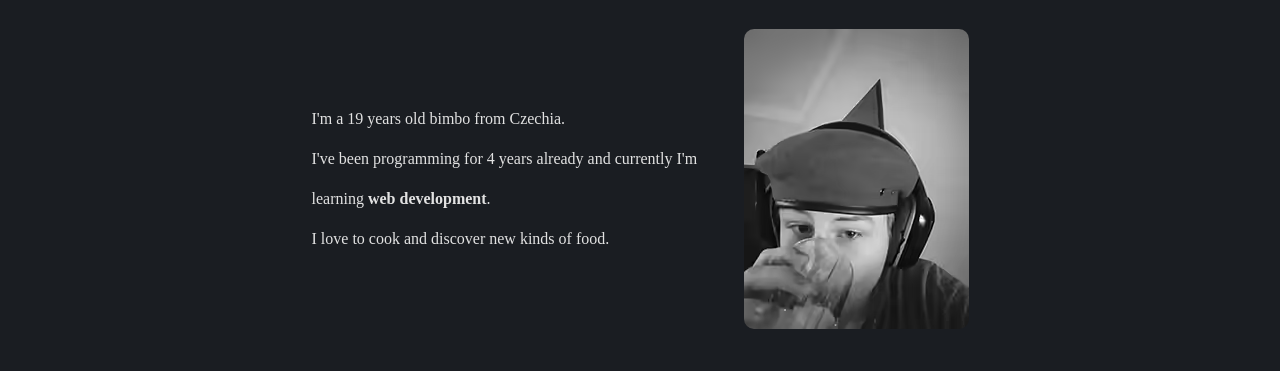
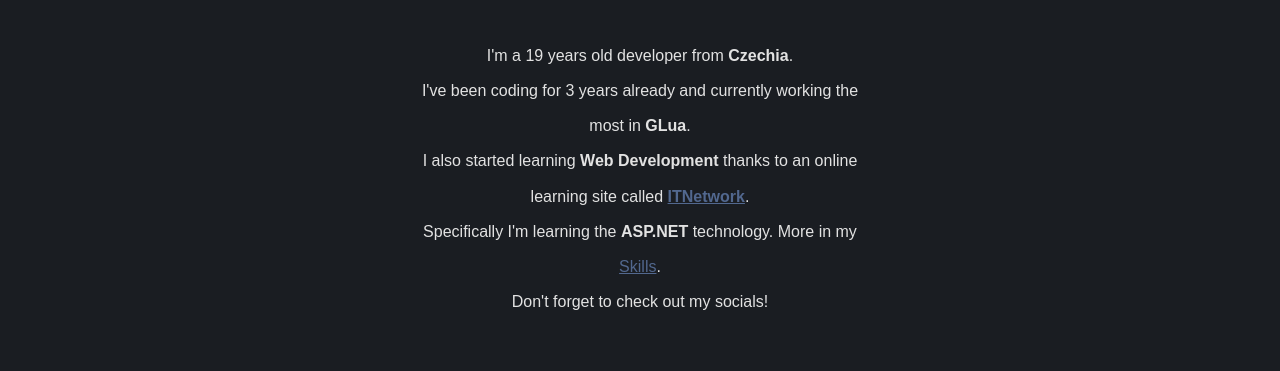
Before and after one commit to TomsBack/TomsBack.github.io, a plain HTML site: page index.html in a window 1280 px wide. Shown: the part 250-621 px from the top of the page. Drawn offline with Linux system fonts and the light colour scheme; a web font is replaced by a local one.

Commit message:
Improved site, optimized images, new favicon

```diff
--- a/index.html
+++ b/index.html
@@ -8,7 +8,7 @@
         <meta name="author" content="El Tomlino">
 
         <link rel="stylesheet" href="style.css">
-        <link rel="shortcut icon" href="images/favicon.png" type="image/x-icon">
+        <link rel="shortcut icon" href="favicon.ico" type="image/x-icon">
         <title>Me</title>
     </head>
 
@@ -35,10 +35,14 @@
                 <h2 class="title">About Me</h2>
             </header>
 
-            <section>
-                <p>I'm a 19 years old bimbo from Czechia.<br>I've been programming for 4 years already and currently I'm learning <strong>web development</strong>.<br>I love to cook and discover new kinds of food.</p>
-                <img src="images/me.avif" alt="Photo of me">
-
+            <section class="about-me">
+                <p>
+                    I'm a 19 years old developer from <strong>Czechia</strong>.<br>
+                    I've been coding for 3 years already and currently working the most in <strong>GLua</strong>.<br>
+                    I also started learning <strong>Web Development</strong> thanks to an online learning site called <strong><a href="https://www.itnetwork.cz/">ITNetwork</a></strong>.<br>
+                    Specifically I'm learning the <strong>ASP.NET</strong> technology. More in my <a href="skills.html">Skills</a>.<br>
+                    Don't forget to check out my socials!
+                </p>
             </section>
 
             <nav class="nav socials">
--- a/style.css
+++ b/style.css
@@ -83,7 +83,7 @@ body {
     display: flex;
     flex-direction: column;
 
-    font-family: Montserrat-Medium;
+    font-family: Montserrat-Medium, Arial, Helvetica, sans-serif;
     color: var(--font-color);
     background-color: var(--main-bg-color);
 }
@@ -202,30 +202,28 @@ a {
 
 .main-body section {
     display: flex;
+    flex-direction: column;
     justify-content: center;
     align-items: center;
 
-    gap: 2rem;
-}
+    padding: 2rem 0 2rem 0;
 
-.main-body section > img {
-    max-width: 225px;
-
-    aspect-ratio: 0.75;
-
-    filter: grayscale(1);
-    border-radius: 10px;
-
-    animation: appear-from-right 1s ease-in-out;
+    gap: 1rem;
 }
 
 .main-body > section > p {
-    animation: appear-from-left 1s ease-in-out;
+    text-align: center;
+    animation: appear 1s ease-in-out;
 }
 
 .main-body p {
     max-width: 50ch;
-    line-height: 2.5rem;
+    line-height: 2.2rem;
+}
+
+.about-me a {
+    color: #52688f;
+    text-decoration: underline solid
 }
 
 .socials {
@@ -348,6 +346,7 @@ a {
 .projects-card {
     display: flex;
     flex-wrap: wrap;
+    align-items: center;
     gap: 3rem;
 
     padding-left: 2rem;
@@ -376,12 +375,12 @@ a {
 }
 
 .projects-card > img {
-    width: 512px;
+    max-width: 512px;
+    aspect-ratio: 1.35;
 
     border-radius: 10px;
     filter: brightness(70%);
 
-    box-shadow: 0 0 15px #416bb313;
     transition: all 0.2s ease-in-out;
 }
 
@@ -399,6 +398,10 @@ a {
     transform: scale(110%);
     color: #416ab3;
     border-bottom: 3px solid #416ab3;
+}
+
+.project-social {
+    padding-top: 1rem;
 }
 
 .project-social a {
@@ -424,7 +427,9 @@ a {
     }
 
     .projects-card > img {
-        max-width: 300px;
+        max-width: 360px;
+        aspect-ratio: 1.35;
+        object-fit: contain;
 
         border-radius: 10px;
         filter: brightness(70%);
@@ -473,6 +478,8 @@ a {
 
     .projects-card > img {
         max-width: 300px;
+        aspect-ratio: 1.35;
+        object-fit: contain;
 
         border-radius: 10px;
         filter: brightness(70%);
```
Also changed, not shown: projects.html (+3 -3 lines), skills.html (+1 -1 lines), favicon.ico (added), images/bizarre-abilities.avif, images/favicon.png (deleted), images/uchiha-powers.avif, images/uchiha-powers.png (deleted), images/user.avif (deleted).
